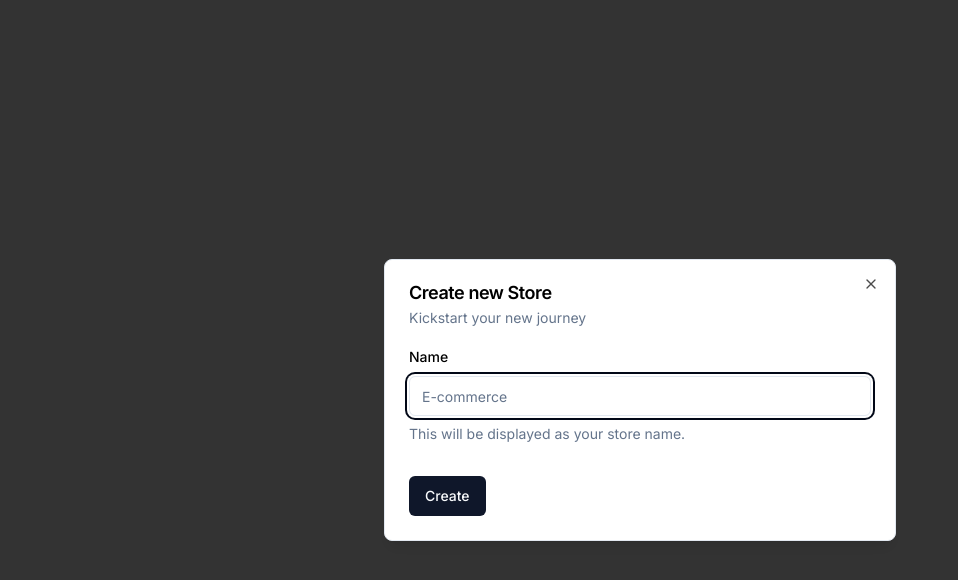
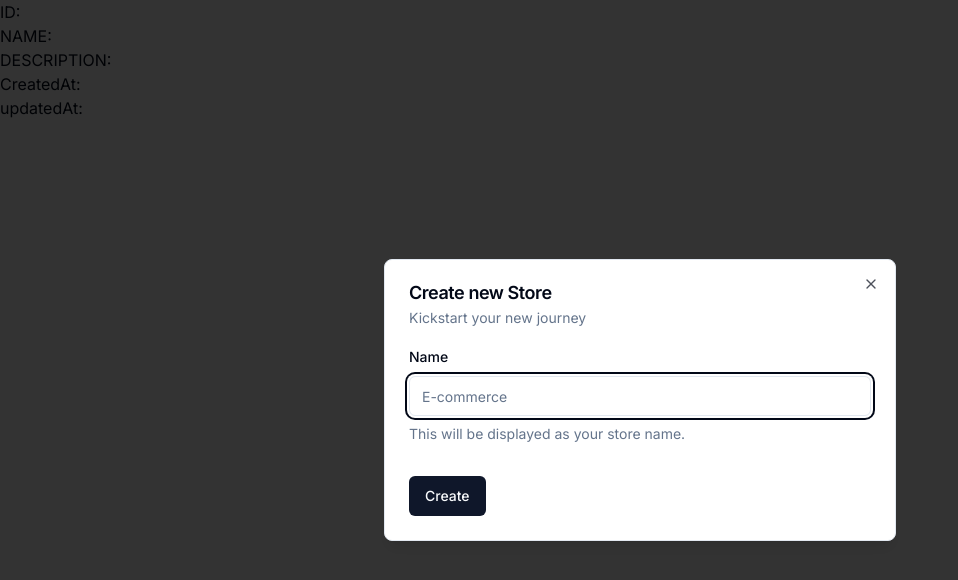
Before and after one commit to aityounes-anis/ecommerce-admin-dashboard, a Next.js app: page /1 in a window 1280 px wide. Before the commit this address had no page. Shown: the top 580 px of the page, without its empty margins (0-958 px from the left). Built offline with nearby package versions, Linux system fonts and the light colour scheme; no server answers; the database is empty.

Commit message:
Create Selected Store Page

```diff
--- /dev/null
+++ b/app/[storeId]/page.tsx
@@ -0,0 +1,19 @@
+import { getStore } from "@/actions/get-store";
+
+export default async function StorePage({
+  params,
+}: {
+  params: { storeId: string };
+}) {
+  const store = await getStore(params.storeId);
+
+  return (
+    <main>
+      <p>ID: {store?.id}</p>
+      <p>NAME: {store?.name}</p>
+      <p>DESCRIPTION: {store?.description}</p>
+      <p>CreatedAt: {store?.createdAt.toString()}</p>
+      <p>updatedAt: {store?.updatedAt.toString()}</p>
+    </main>
+  );
+}
```
